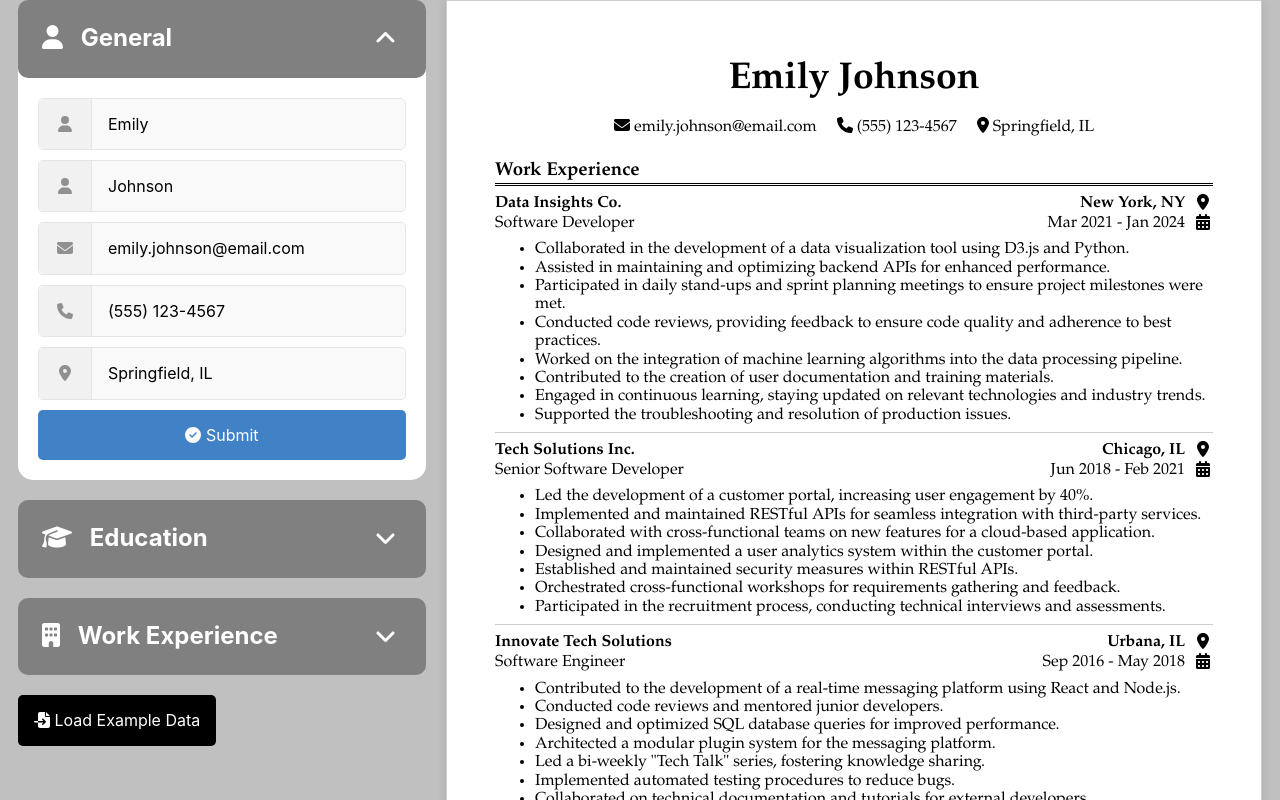
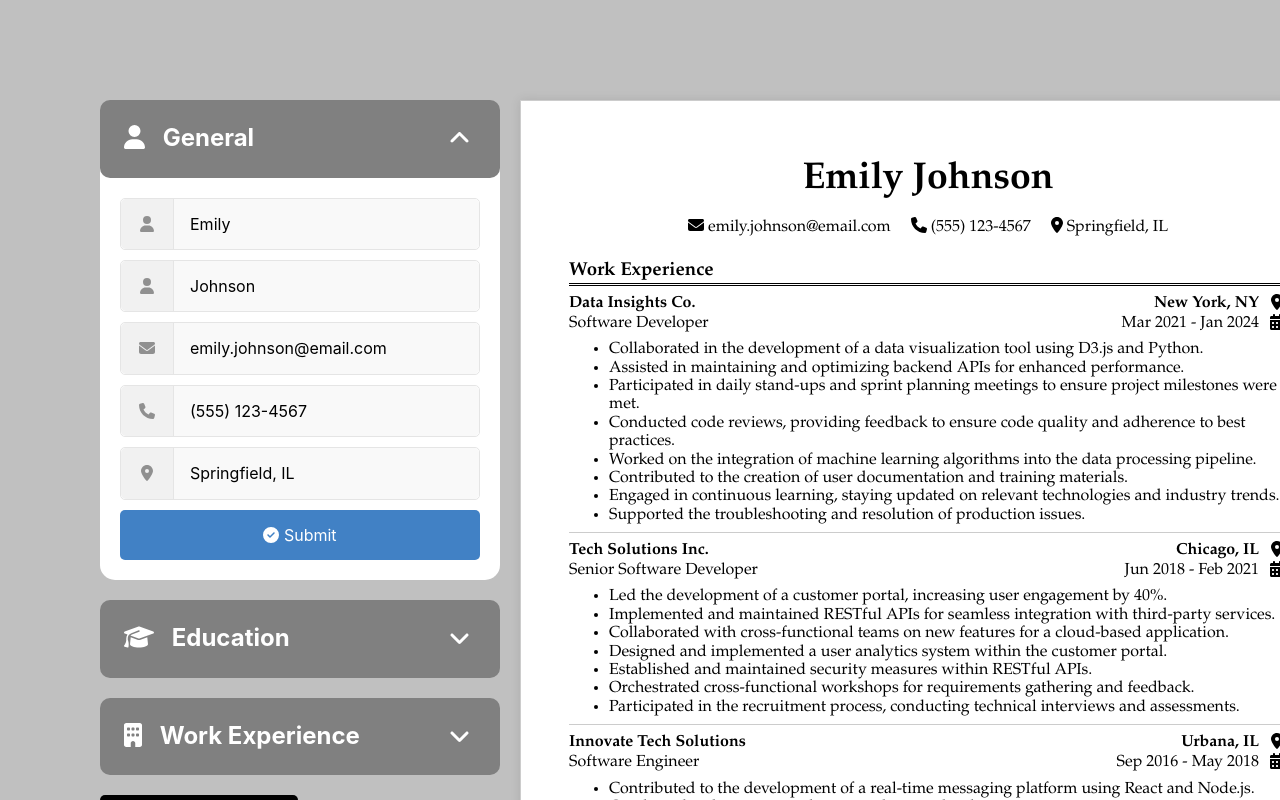
Before and after one commit to djsereno/CV-Application, a React (Vite) app: page / in a window 1280 px wide. Shown: the top 800 px of the page. Built offline with nearby package versions, Linux system fonts and the light colour scheme.

Commit message:
Add styling to contain dropdown container

```diff
--- a/src/App.css
+++ b/src/App.css
@@ -5,17 +5,17 @@
 
 body {
   background-color: silver;
-  margin: 0;
   display: flex;
   place-items: center;
-  min-width: 320px;
-  min-height: 100vh;
 }
 
 #root {
   margin: auto;
+  padding: 100px;
   display: grid;
-  grid-template-columns: 1fr 2fr;
+  grid-template-columns: minmax(400px, 600px) auto;
   gap: 20px;
   min-width: 75%;
+  overflow: hidden;
+  height: 100vh;
 }
--- a/src/App.jsx
+++ b/src/App.jsx
@@ -2,7 +2,10 @@ import { useState } from 'react';
 import { data } from './data';
 import Dropdown from './Dropdown';
 import CvPage from './CV';
+import './normalize.css';
 import './App.css';
+import './Dropdown.scss';
+import './CV.scss';
 import './icons.js';
 import { FontAwesomeIcon } from '@fortawesome/react-fontawesome';
 import { exampleData } from './exampledata.js';
--- a/src/CV.jsx
+++ b/src/CV.jsx
@@ -2,7 +2,6 @@ import PropTypes from 'prop-types';
 import General from './General';
 import Education from './Education';
 import Work from './Work';
-import './CV.scss';
 
 function CvPage({ general, education, workExperience }) {
   return (
--- a/src/Dropdown.jsx
+++ b/src/Dropdown.jsx
@@ -3,7 +3,6 @@ import PropTypes from 'prop-types';
 import { v4 as uuidv4 } from 'uuid';
 import { FontAwesomeIcon } from '@fortawesome/react-fontawesome';
 import Subsection from './Subsection';
-import './Dropdown.css';
 
 function Dropdown({
   formFields,
--- a/src/Dropdown.css
+++ b/src/Dropdown.scss
@@ -36,7 +36,9 @@ button:hover {
 }
 
 .section-container {
-  padding: 20px;
+  margin: 20px;
+  max-height: 600px;
+  overflow-y:auto;
 }
 
 .subsection-container:first-of-type {
--- a/src/main.jsx
+++ b/src/main.jsx
@@ -1,7 +1,6 @@
 import React from 'react';
 import ReactDOM from 'react-dom/client';
 import App from './App.jsx';
-import './normalize.css';
 
 ReactDOM.createRoot(document.getElementById('root')).render(
   <React.StrictMode>
```
